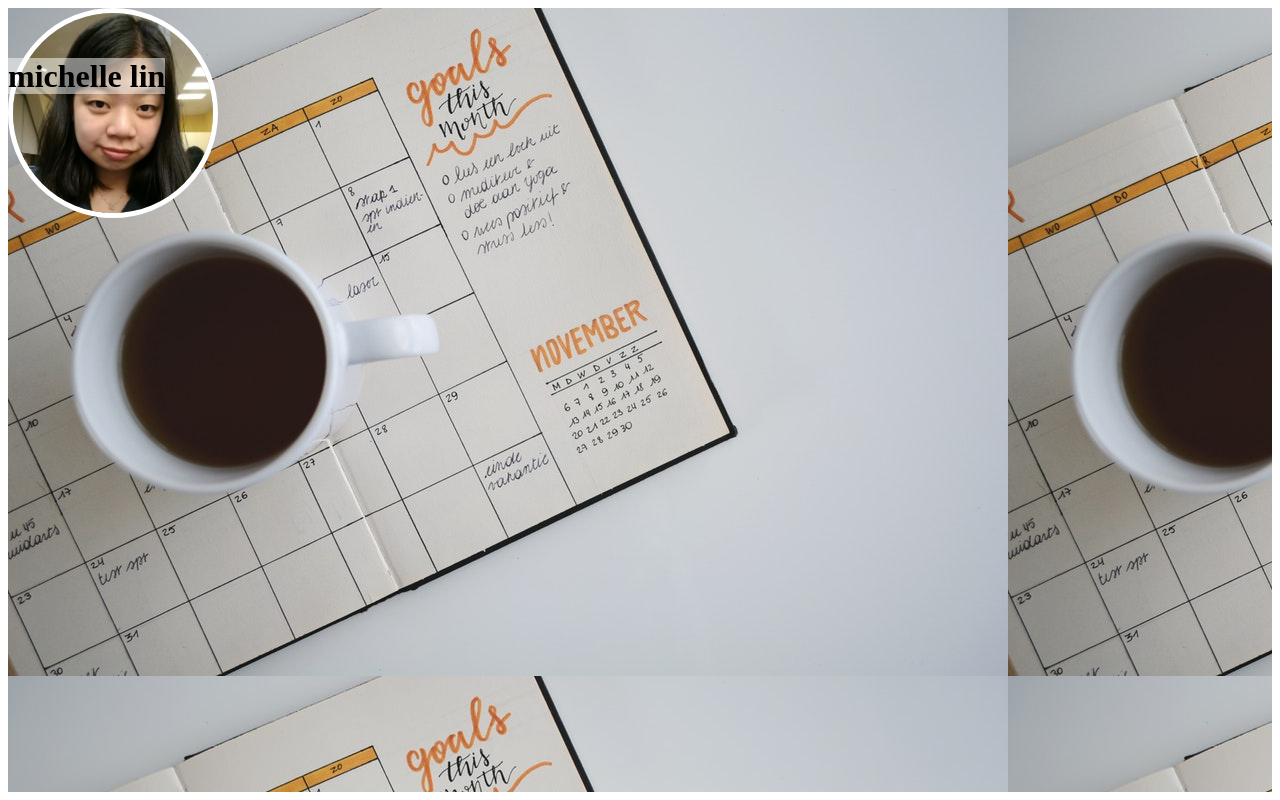
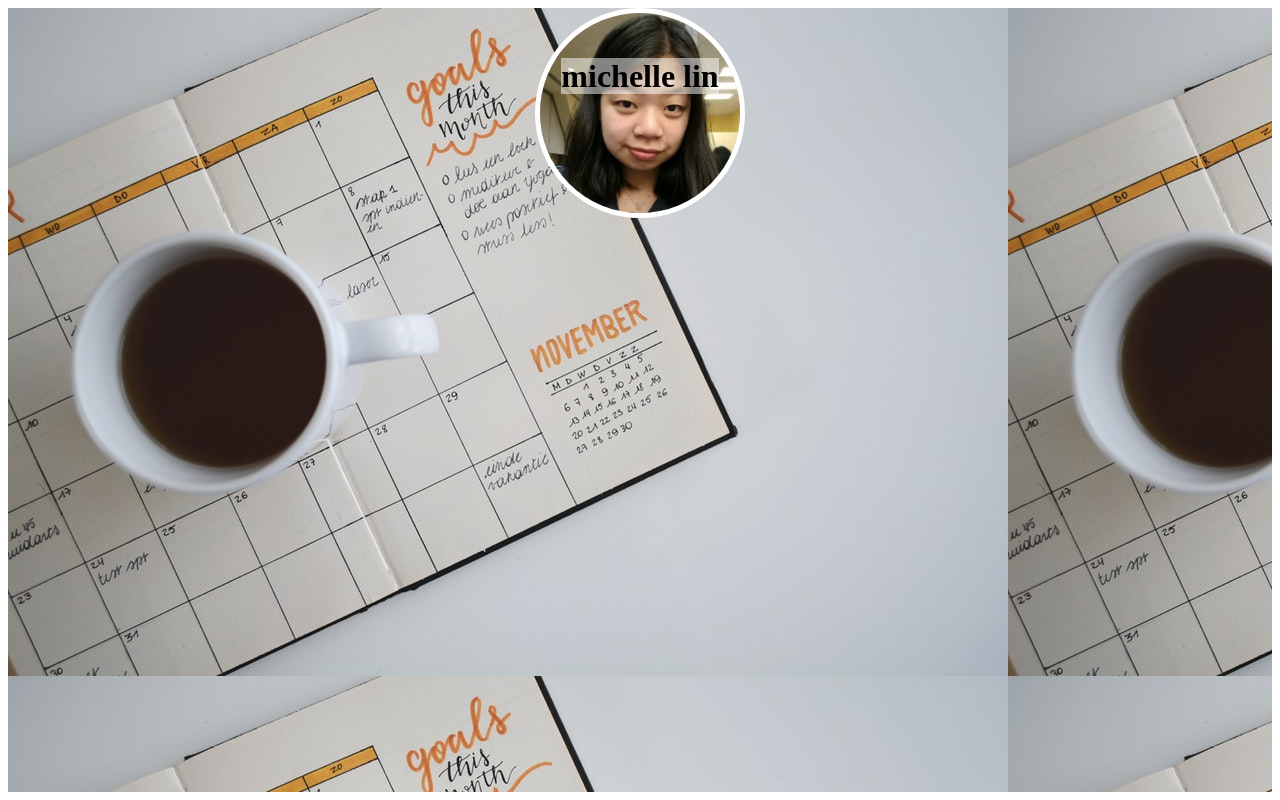
Before and after one commit to IntOwl/intowl.github.io, a plain HTML site: page index.html in a window 1280 px wide. Shown: the top 800 px of the page. Drawn offline with nearby package versions, Linux system fonts and the light colour scheme.

Commit message:
move align center to text-align in h1

```diff
--- a/index.html
+++ b/index.html
@@ -4,9 +4,9 @@
 	<title> michelle lin </title>
 </head>
 <body>
-	<h1 style = "background-image:url(photo-1506784983877-45594efa4cbe.jpg); height: 100%; width: 100%">
+	<h1 style = "background-image:url(photo-1506784983877-45594efa4cbe.jpg); height: 100%; width: 100%; text-align: center">
 	     <span class = header> <img class = img-circle src = 8300324766928414001.jpg height = 200px; width = 200px;> </span>
-	    <span style = "background-color: rgba(255,255,255,0.5); align:"center""> michelle lin </span>
+	    <span style = "background-color: rgba(255,255,255,0.5)"> michelle lin </span>
 	</h1>
 	<p id = h1> </p>
 	<nav class = "topnav">
```
